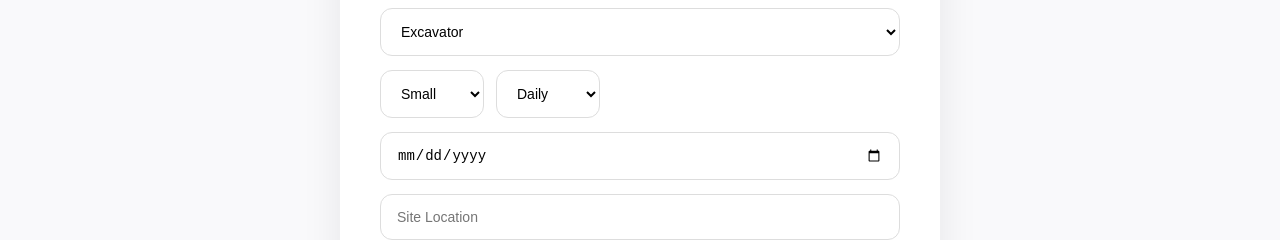
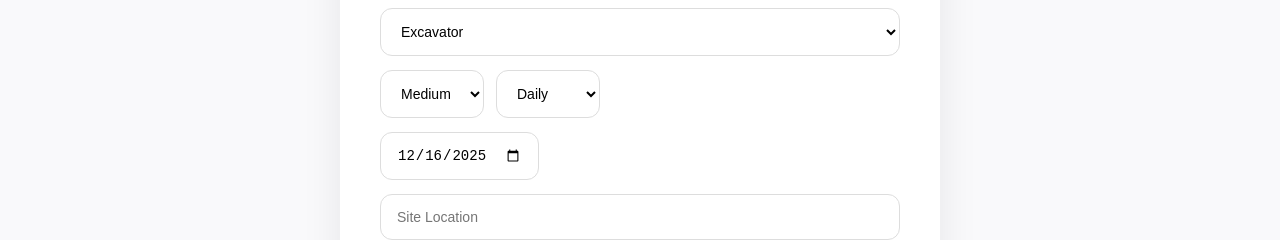
Before and after one commit to geekyneha/mach-hire-dxb, a React (Vite) app: page /booking in a window 1280 px wide. Shown: the part 443-683 px from the top of the page. Built offline with nearby package versions, Linux system fonts and the light colour scheme.

Commit message:
feat: update booking

```diff
--- a/src/pages/Booking.jsx
+++ b/src/pages/Booking.jsx
@@ -2,13 +2,15 @@ import { useState } from "react";
 import styles from "./Booking.module.css";
 
 const Booking = () => {
+  const today = new Date().toISOString().split("T")[0]; // yyyy-mm-dd format
+
   const [form, setForm] = useState({
     name: "",
     phone: "",
     equipment: "Excavator",
     size: "Medium",
     duration: "Daily",
-    startDate: "",
+    startDate: today, // default today
     location: "",
   });
 
@@ -45,8 +47,6 @@ const Booking = () => {
     e.preventDefault();
     if (!validate()) return;
 
-    const fullPhone = `+971${form.phone}`;
-
     const message = `
 Hello,
 
@@ -58,7 +58,7 @@ Thank you.
 `;
 
     window.open(
-      `https://wa.me/97100000000?text=${encodeURIComponent(message)}`,
+      `https://wa.me/971509734271?text=${encodeURIComponent(message)}`,
       "_blank"
     );
   };
@@ -78,6 +78,7 @@ Thank you.
               className={styles.input}
               name="name"
               placeholder="Your Name"
+              value={form.name}
               onChange={handleChange}
             />
             {errors.name && <span className={styles.error}>{errors.name}</span>}
@@ -91,6 +92,7 @@ Thank you.
                 className={styles.phoneInput}
                 name="phone"
                 placeholder="5XXXXXXXX"
+                value={form.phone}
                 onChange={handleChange}
               />
             </div>
@@ -103,6 +105,7 @@ Thank you.
           <select
             className={styles.select}
             name="equipment"
+            value={form.equipment}
             onChange={handleChange}
           >
             <option>Excavator</option>
@@ -116,6 +119,7 @@ Thank you.
             <select
               className={styles.select}
               name="size"
+              value={form.size}
               onChange={handleChange}
             >
               <option>Small</option>
@@ -126,6 +130,7 @@ Thank you.
             <select
               className={styles.select}
               name="duration"
+              value={form.duration}
               onChange={handleChange}
             >
               <option>Daily</option>
@@ -134,15 +139,18 @@ Thank you.
             </select>
           </div>
 
-          {/* Date */}
+          {/* Date with calendar icon */}
           <div className={styles.field}>
+            <div className={styles.dateWrapper}>
               <input
                 className={styles.input}
                 type="date"
                 name="startDate"
-              min={new Date().toISOString().split("T")[0]}
+                value={form.startDate}
+                min={today}
                 onChange={handleChange}
               />
+            </div>
             {errors.startDate && (
               <span className={styles.error}>{errors.startDate}</span>
             )}
@@ -154,6 +162,7 @@ Thank you.
               className={styles.input}
               name="location"
               placeholder="Site Location"
+              value={form.location}
               onChange={handleChange}
             />
             {errors.location && (
```
Lines whose indentation alone changed are shown as unchanged.
